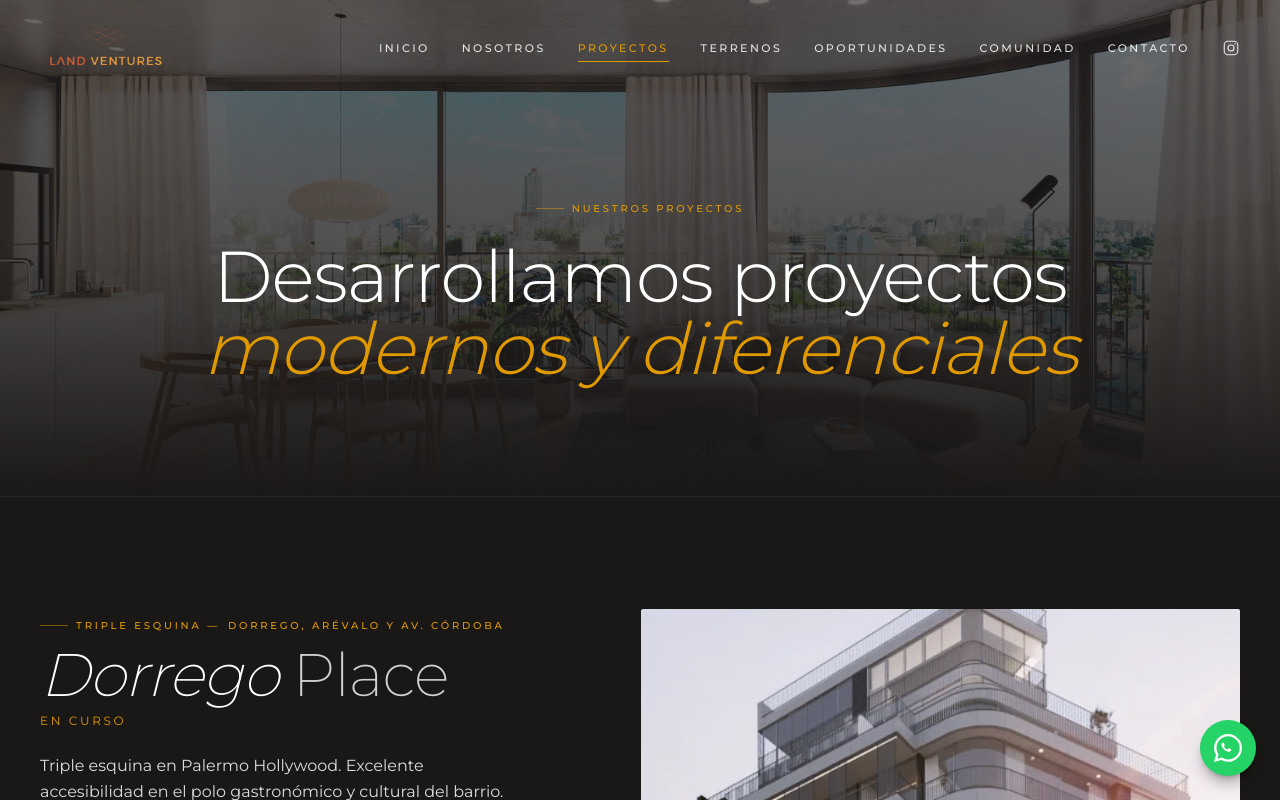
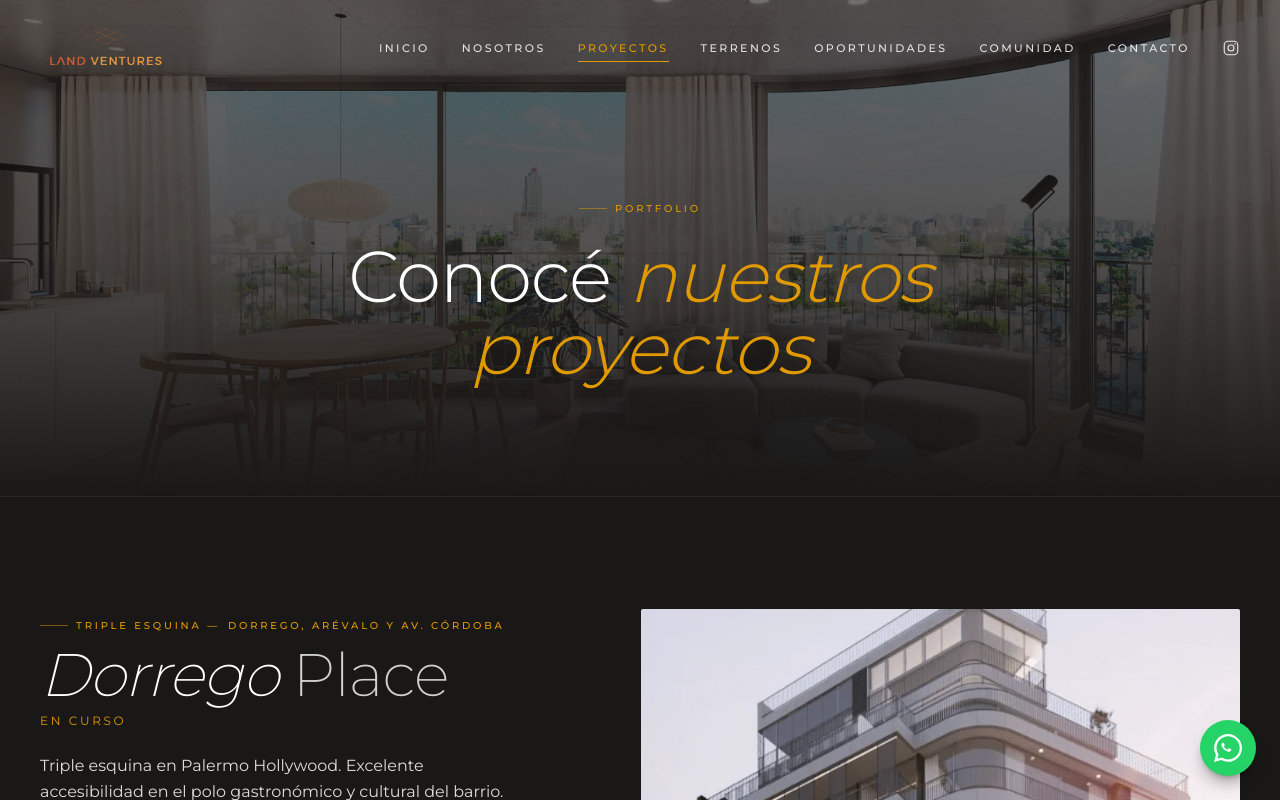
Before and after one commit to francdalbornoz-hub/landventures-web, a Next.js app: page /proyectos in a window 1280 px wide. Shown: the top 800 px of the page. Built offline with nearby package versions, Linux system fonts and the light colour scheme.

Commit message:
copy: change /proyectos hero title to 'Conocé nuestros proyectos'
El eyebrow vuelve a 'Portfolio' y el h1 ahora es 'Conocé nuestros
proyectos' (más directo, alineado con el CTA del resto del sitio).

```diff
--- a/app/proyectos/page.tsx
+++ b/app/proyectos/page.tsx
@@ -45,10 +45,9 @@ export default function ProyectosPage() {
         <BgRender opacity={0.55} variant="hero" />
         <div className="container-page relative">
           <div className="max-w-4xl mx-auto text-center">
-            <p className="eyebrow mb-6 mx-auto justify-center w-fit">Nuestros proyectos</p>
+            <p className="eyebrow mb-6 mx-auto justify-center w-fit">Portfolio</p>
             <h1 className="text-4xl md:text-6xl lg:text-7xl font-light leading-tight text-balance">
-              Desarrollamos proyectos<br />
-              <span className="serif-accent">modernos y diferenciales</span>
+              Conocé <span className="serif-accent">nuestros proyectos</span>
             </h1>
           </div>
         </div>
```
Also changed, not shown: public/images/CABA.png (added).
